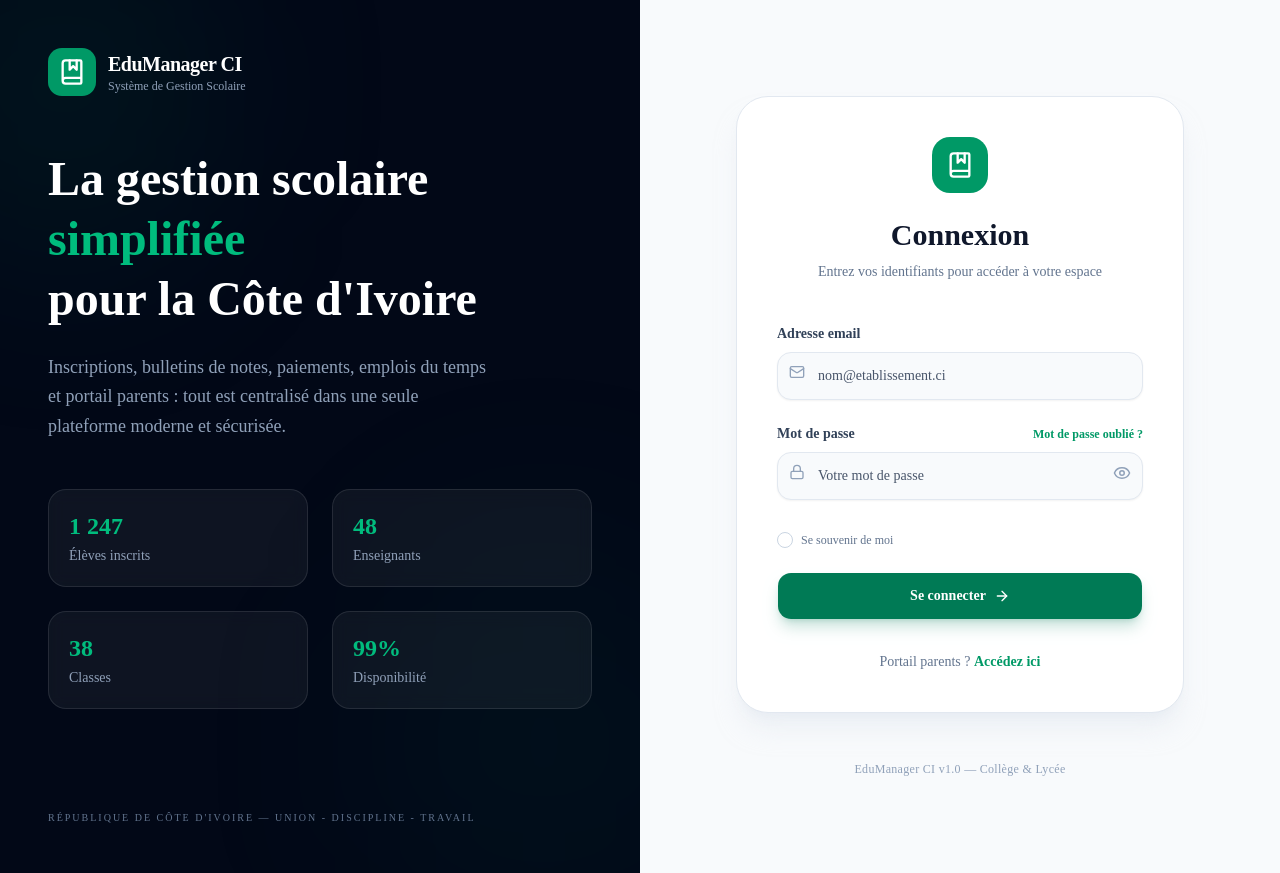
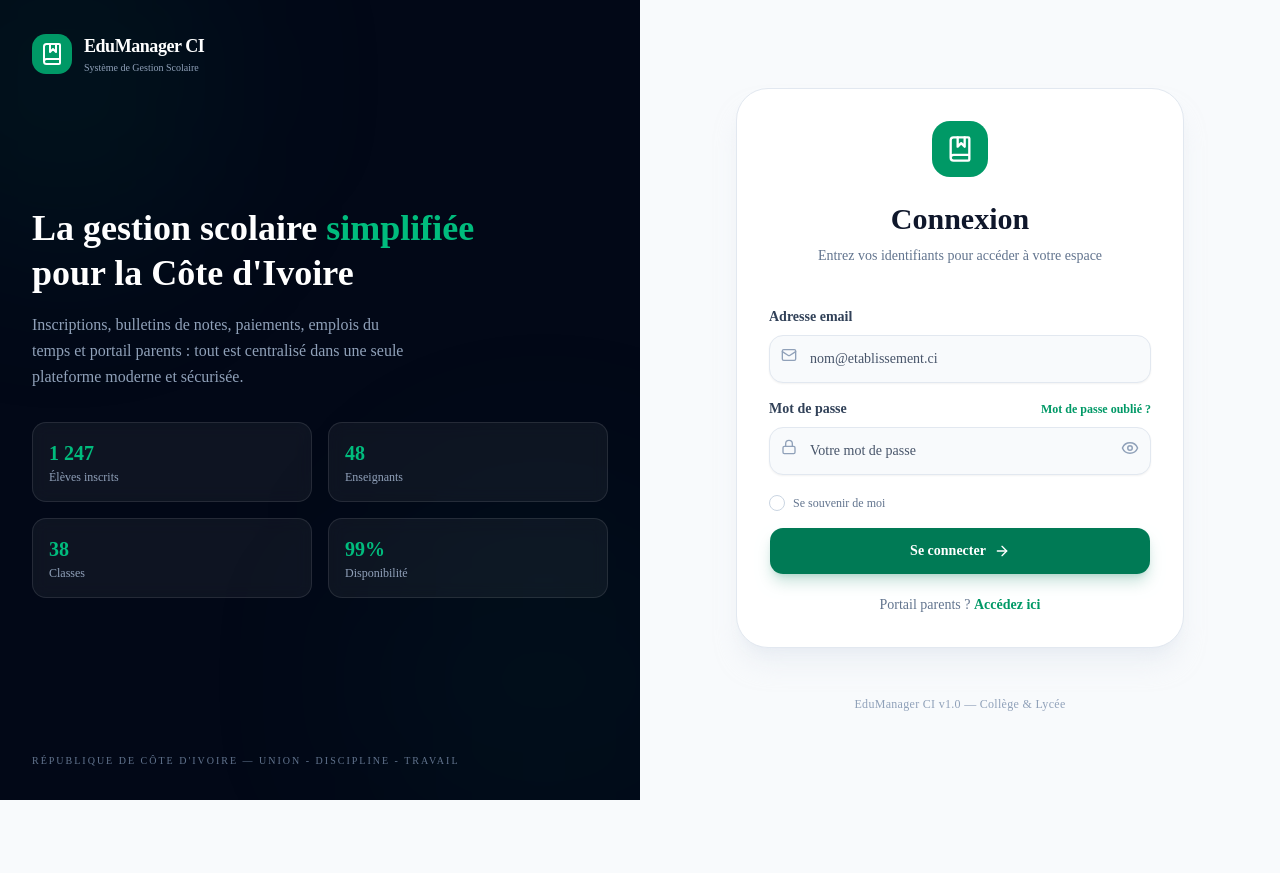
Before and after one commit to zecky-cmd/systeme-de-gestion-school-fontend, a Next.js app: page /login in a window 1280 px wide. After the commit the page ends 800 px from the top, so only its background shows below. Built offline with nearby package versions, Linux system fonts and the light colour scheme; no server answers.

Commit message:
minimisation de la page de connexion de sorte a ce que'elle prend l'ecran sans scrolé

```diff
--- a/src/features/auth/components/LoginForm.tsx
+++ b/src/features/auth/components/LoginForm.tsx
@@ -89,12 +89,12 @@ export function LoginForm() {
         />
 
         {error && (
-          <div className="mb-6 p-4 bg-red-50 border border-red-200 text-red-600 text-sm rounded-xl font-medium">
+          <div className="mb-4 p-4 bg-red-50 border border-red-200 text-red-600 text-sm rounded-xl font-medium">
             {error}
           </div>
         )}
 
-        <form onSubmit={handleSubmit(onSubmit)} className="space-y-6">
+        <form onSubmit={handleSubmit(onSubmit)} className="space-y-4">
 
           <AuthField
             id="email"
@@ -133,7 +133,7 @@ export function LoginForm() {
             }
           />
 
-          <div className="flex items-center space-x-2 pt-2">
+          <div className="flex items-center space-x-2 pt-1">
             <Controller
               name="rememberMe"
               control={control}
@@ -159,11 +159,12 @@ export function LoginForm() {
           </AuthButton>
         </form>
 
-        <div className="mt-8 text-center">
+        <div className="mt-5 text-center">
           <p className="text-sm text-slate-500 dark:text-slate-400">
             Portail parents ? <Link href="/portal" className="text-emerald-600 font-bold hover:underline">Accédez ici</Link>
           </p>
         </div>
+
       </AuthCard>
 
       <div className="mt-12 text-center">
--- a/src/features/auth/components/LoginSidebar.tsx
+++ b/src/features/auth/components/LoginSidebar.tsx
@@ -18,7 +18,7 @@ const STATS = [
 
 export function LoginSidebar() {
   return (
-    <div className="hidden lg:flex flex-col relative w-1/2 bg-[#020817] p-12 text-white overflow-hidden">
+    <div className="hidden lg:flex flex-col relative w-1/2 bg-[#020817] p-8 text-white overflow-hidden">
       {/* Cercles décoratifs en arrière-plan */}
       <div className="absolute top-[-10%] left-[-10%] w-[40%] h-[40%] bg-emerald-600/10 rounded-full blur-[100px]" />
       <div className="absolute bottom-[-10%] right-[-10%] w-[50%] h-[50%] bg-emerald-600/5 rounded-full blur-[100px]" />
@@ -29,12 +29,12 @@ export function LoginSidebar() {
         transition={{ duration: 0.6 }}
         className="relative z-10 flex items-center gap-3"
       >
-        <div className="flex h-12 w-12 items-center justify-center rounded-xl bg-emerald-600">
-          <BookMarked className="h-7 w-7" />
+        <div className="flex h-10 w-10 items-center justify-center rounded-xl bg-emerald-600">
+          <BookMarked className="h-6 w-6" />
         </div>
         <div>
-          <h1 className="text-xl font-bold tracking-tight">EduManager CI</h1>
-          <p className="text-xs text-slate-400">Système de Gestion Scolaire</p>
+          <h1 className="text-lg font-bold tracking-tight">EduManager CI</h1>
+          <p className="text-[10px] text-slate-400">Système de Gestion Scolaire</p>
         </div>
       </motion.div>
 
@@ -43,7 +43,7 @@ export function LoginSidebar() {
           initial={{ opacity: 0, x: -30 }}
           animate={{ opacity: 1, x: 0 }}
           transition={{ duration: 0.8, delay: 0.2 }}
-          className="text-4xl xl:text-5xl font-bold leading-tight"
+          className="text-3xl xl:text-4xl font-bold leading-tight"
         >
           La gestion scolaire <span className="text-emerald-500">simplifiée</span> <br />
           pour la Côte d'Ivoire
@@ -53,23 +53,23 @@ export function LoginSidebar() {
           initial={{ opacity: 0 }}
           animate={{ opacity: 1 }}
           transition={{ duration: 0.8, delay: 0.4 }}
-          className="mt-6 text-slate-400 text-lg max-w-md leading-relaxed"
+          className="mt-4 text-slate-400 text-base max-w-sm leading-relaxed"
         >
           Inscriptions, bulletins de notes, paiements, emplois du temps et portail parents :
           tout est centralisé dans une seule plateforme moderne et sécurisée.
         </motion.p>
 
-        <div className="mt-12 grid grid-cols-2 gap-6">
+        <div className="mt-8 grid grid-cols-2 gap-4">
           {STATS.map((stat, i) => (
             <motion.div
               key={stat.label}
               initial={{ opacity: 0, scale: 0.9 }}
               animate={{ opacity: 1, scale: 1 }}
               transition={{ duration: 0.5, delay: 0.6 + i * 0.1 }}
-              className="bg-white/5 border border-white/10 rounded-2xl p-5 backdrop-blur-sm"
+              className="bg-white/5 border border-white/10 rounded-xl p-4 backdrop-blur-sm"
             >
-              <div className="text-2xl font-bold text-emerald-500">{stat.value}</div>
-              <div className="text-sm text-slate-400 mt-1">{stat.label}</div>
+              <div className="text-xl font-bold text-emerald-500">{stat.value}</div>
+              <div className="text-xs text-slate-400 mt-0.5">{stat.label}</div>
             </motion.div>
           ))}
         </div>
@@ -79,8 +79,9 @@ export function LoginSidebar() {
         initial={{ opacity: 0 }}
         animate={{ opacity: 1 }}
         transition={{ duration: 1, delay: 1.2 }}
-        className="mt-auto pt-12 relative z-10"
+        className="mt-auto pt-6 relative z-10"
       >
+
         <p className="text-[10px] uppercase tracking-[0.2em] text-slate-500 font-medium">
           République de Côte d'Ivoire — Union - Discipline - Travail
         </p>
--- a/src/features/auth/components/shared/AuthCard.tsx
+++ b/src/features/auth/components/shared/AuthCard.tsx
@@ -6,7 +6,7 @@ interface AuthCardProps {
 
 export function AuthCard({ children }: AuthCardProps) {
   return (
-    <div className="bg-white dark:bg-slate-900 border border-slate-200 dark:border-slate-800 rounded-[2rem] p-8 sm:p-10 shadow-xl shadow-slate-200/50 dark:shadow-none">
+    <div className="bg-white dark:bg-slate-900 border border-slate-200 dark:border-slate-800 rounded-[2rem] p-6 sm:p-8 shadow-xl shadow-slate-200/50 dark:shadow-none">
       {children}
     </div>
   );
--- a/src/features/auth/components/shared/AuthContainer.tsx
+++ b/src/features/auth/components/shared/AuthContainer.tsx
@@ -9,7 +9,7 @@ interface AuthContainerProps {
 
 export function AuthContainer({ children }: AuthContainerProps) {
   return (
-    <div className="flex-1 flex flex-col items-center justify-center p-6 sm:p-12 md:p-24 bg-slate-50 dark:bg-slate-950">
+    <div className="flex-1 flex flex-col items-center justify-center p-6 sm:p-10 md:p-12 bg-slate-50 dark:bg-slate-950">
       <motion.div
         initial={{ opacity: 0, y: 20 }}
         animate={{ opacity: 1, y: 0 }}
```
